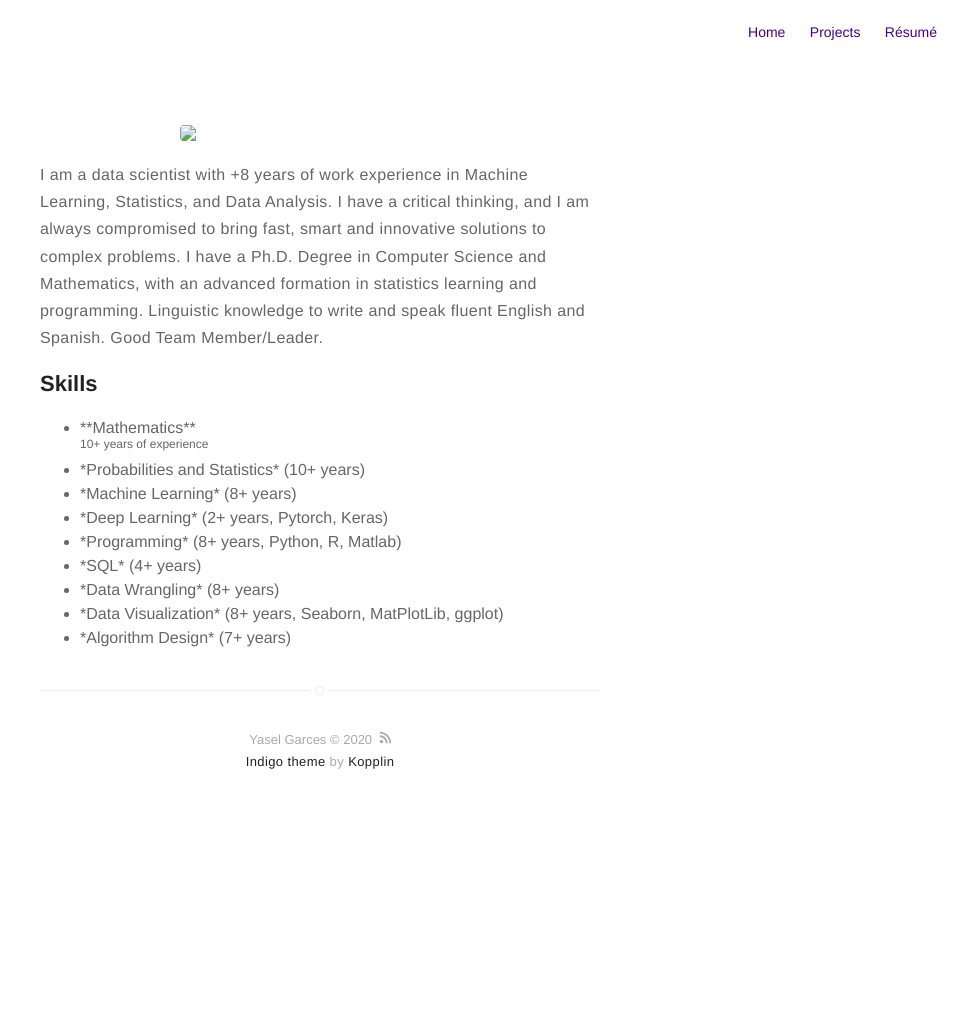
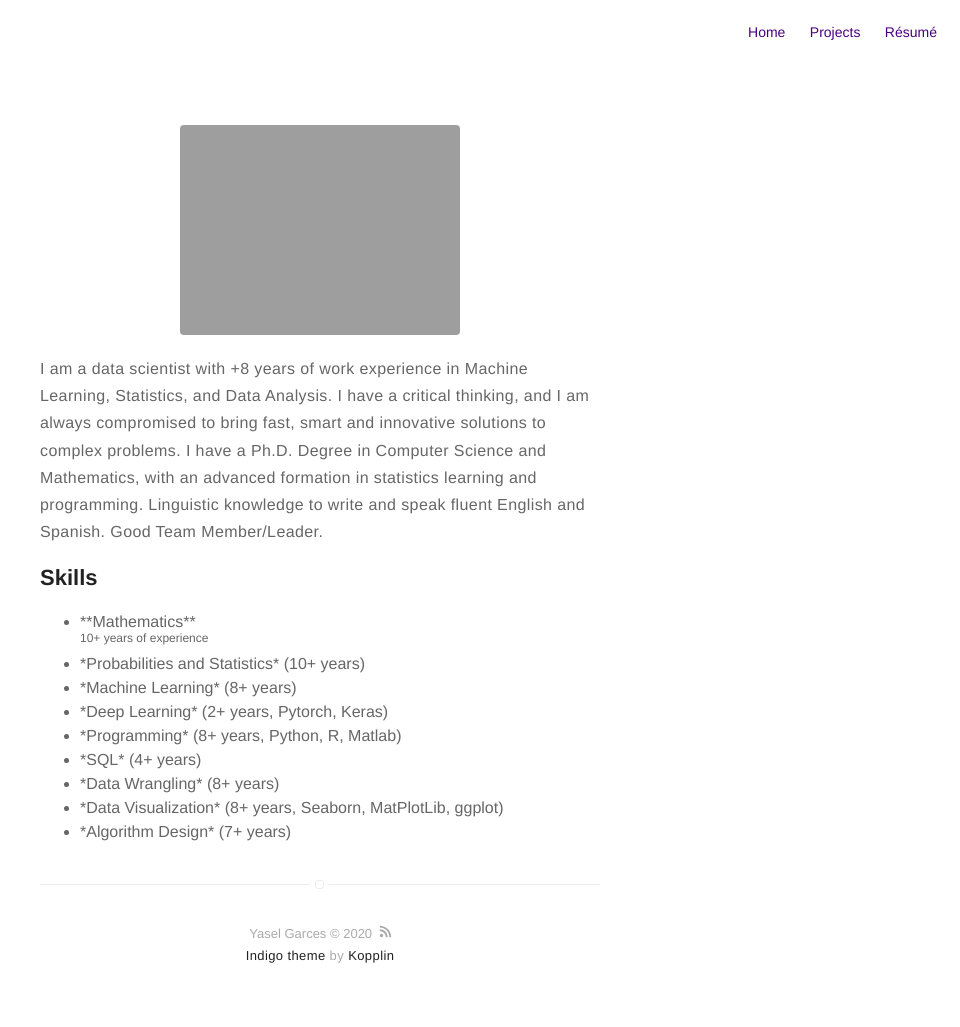
Before and after one commit to Yasel-Garces/Portafolio---Yasel-Garces, a Jekyll site: the page built from about.md, in a window 1280 px wide. Shown: the whole page, without its empty margins (320-1280 px from the left). Built offline with Jekyll 4.4.1, drawn with Linux system fonts in a browser that asks for light colours; before the commit the page ends 900 px from its top, so only the background shows below that.

Commit message:
Configuration

```diff
--- a/about.md
+++ b/about.md
@@ -2,7 +2,8 @@
 title: About
 layout: page
 ---
-<img src="image/About.png" width="1200"/>
+
+![](image/About.png =250)
 
 <p> I am a data scientist with +8 years of work experience in Machine Learning, Statistics, and Data Analysis. I have a critical thinking, and I am always compromised to bring fast, smart and innovative solutions to complex problems. I have a Ph.D. Degree in Computer Science and Mathematics, with an advanced formation in statistics learning and programming. Linguistic knowledge to write and speak fluent English and Spanish. Good Team Member/Leader. </p>
 
```
